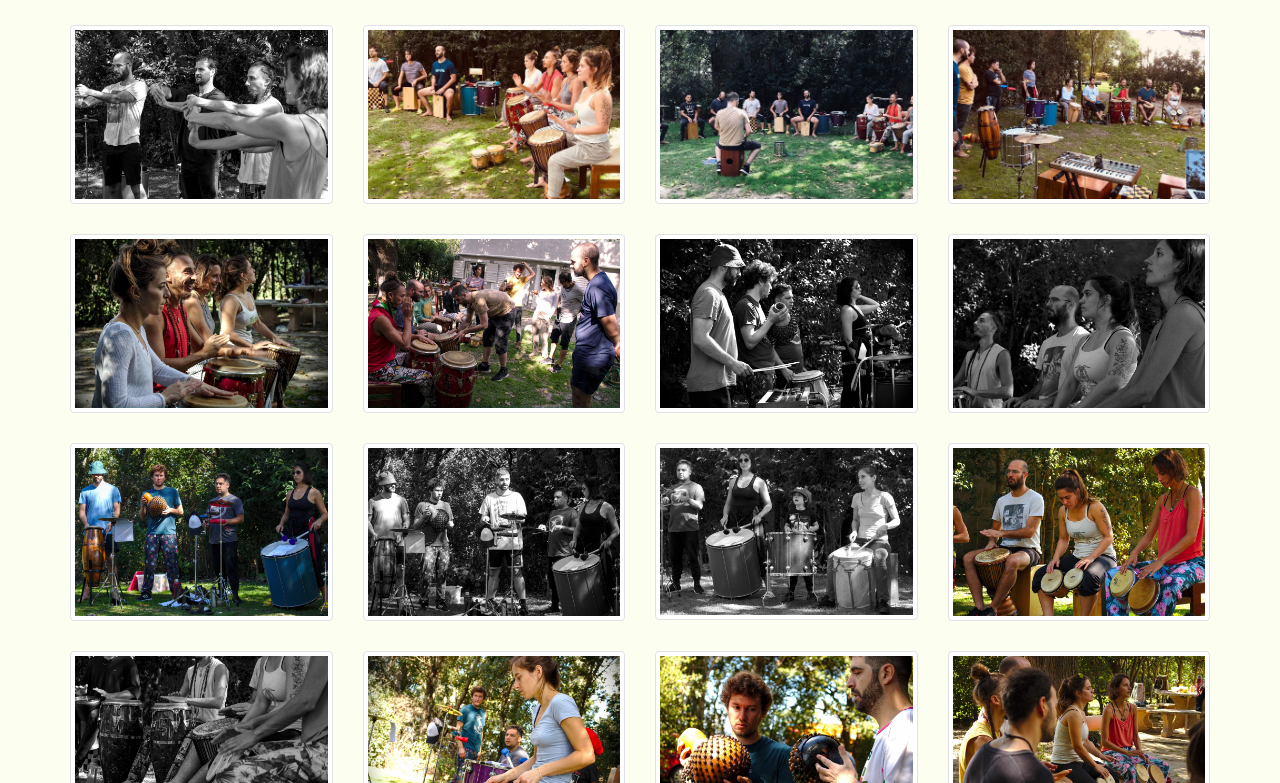
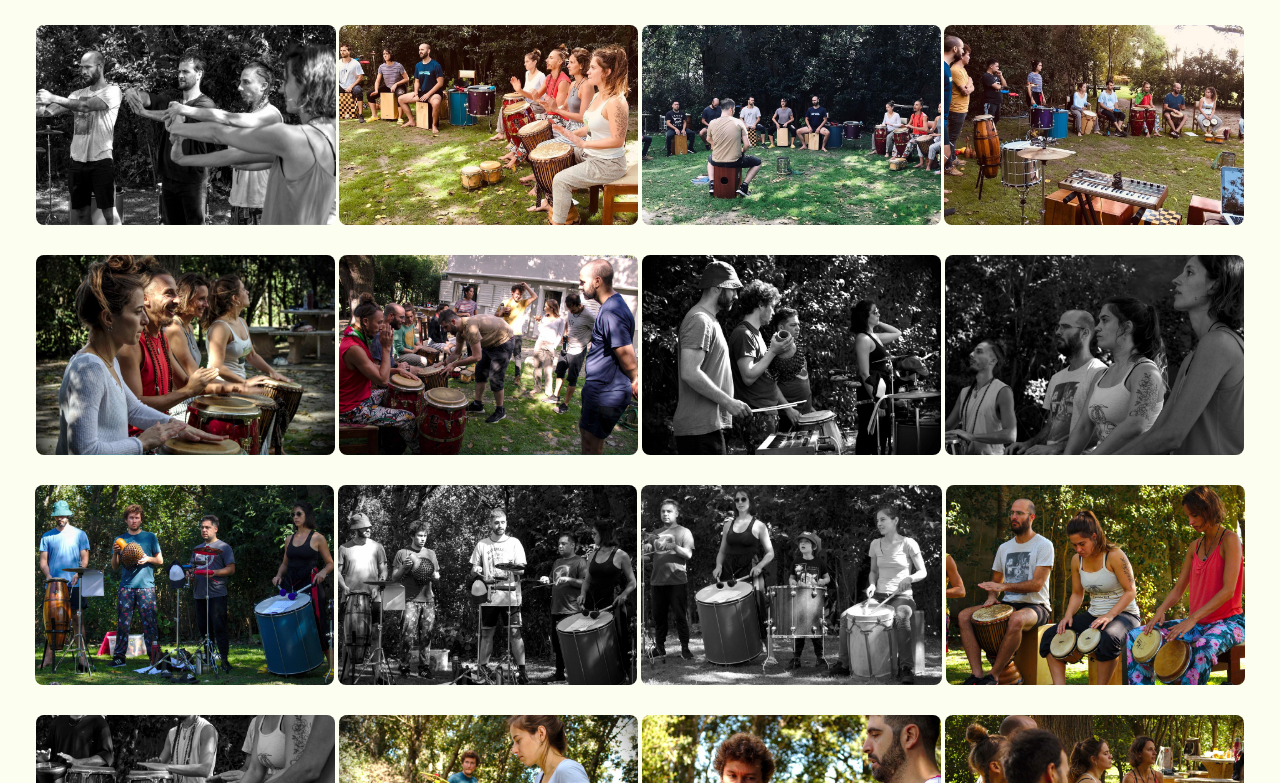
Before and after one commit to diegodipardo/waka, a website: page views/galeria.html in a window 1280 px wide. Shown: the part 217-1000 px from the top of the page. Drawn offline with nearby package versions, Linux system fonts and the light colour scheme.

Commit message:
cambiar galeria a css

```diff
--- a/assets/scss/_estructura.scss
+++ b/assets/scss/_estructura.scss
@@ -350,3 +350,9 @@ transition: all 1s;
     opacity: 1;
     transform: translate(0, 0);
 }
+
+.altoImg {
+    width: 100%;
+    max-width: 400px;
+    height: auto;
+}
--- a/assets/scss/_modal.scss
+++ b/assets/scss/_modal.scss
@@ -57,7 +57,6 @@ body a {
         outline: 0;
         max-height: 90vh;
         overflow-y: auto;
-
     }
 
     .lightbox {
--- a/views/galeria.html
+++ b/views/galeria.html
@@ -44,175 +44,199 @@
                 <h1>Galería</h1>
             </main>
             <!-- Galería -->
+            <!-- MODAL -->
             <section>
-                <div class="container">
-                    <div class="row">
-                        <div class="row content">
-                            <div class="col-lg-3 col-md-4 col-xs-6 thumb scroll-content fadeTop">
-                                <a class="thumbnail" href="#" data-image-id="" data-toggle="modal" data-title="Elongando"
-                                    data-image="../images/elongando-gde.jpg"
-                                    data-target="#image-gallery">
-                                    <img class="img-thumbnail"
-                                        src="../images/elongando-gde.jpg"
-                                        alt="elongando">
-                                </a>
+                <div id="thumblist" class="anchoGaleria">
+                    <!-- IMAGEN 1 GALERÍA -->
+                    <a href="#image1">
+                    <img src="../images/elongando-gde.jpg" class="thumb" alt="Elongando"/></a>
+                    <div id="image1" class="lightbox">
+                        <div>
+                            <a href="#image12"><img src="../images/left.png" class="previous" alt="anterior"/></a>
+                            <img class="img-thumbnail altoImg" src="../images/elongando-gde.jpg"  alt="elongando"> </a>
+                            <p class="description"> Elongando </p>
                         </div>
-                            <div class="col-lg-3 col-md-4 col-xs-6 thumb scroll-content fadeTop">
-                                <a class="thumbnail" href="#" data-image-id="" data-toggle="modal" data-title=""
-                                    data-image="../images/tocando-1.jpg"
-                                    data-target="#image-gallery">
-                                    <img class="img-thumbnail"
-                                        src="../images/tocando-1.jpg"
-                                        alt="tocando percusión al aire libre, en ronda">
-                                </a>
+                        <a href="#_"><img src="../images/close.png" class="exit" alt="cerrar"/></a>
+                        <a href="#image2"><img src="../images/right.png" class="next" alt="siguiente"/></a>
                     </div>
-                            <div class="col-lg-3 col-md-4 col-xs-6 thumb scroll-content fadeTop">
-                                <a class="thumbnail" href="#" data-image-id="" data-toggle="modal" data-title=""
-                                    data-image="../images/tocando-2.jpg"
-                                    data-target="#image-gallery">
-                                        <img class="img-thumbnail"
-                                            src="../images/tocando-2.jpg"
-                                            alt="tocando percusión al aire libre, en ronda">
-                                </a>
+                    <!-- IMAGEN 2 GALERIA -->
+                    <a href="#image2"><img src="../images/tocando-1.jpg" class="thumb" alt="tocando percusión al aire libre, en ronda"/></a>
+                    <div id="image2" class="lightbox">
+                        <div>
+                            <a href="#image1"><img src="../images/left.png" class="previous" alt="anterior"/></a>
+                            <img class="img-thumbnail altoImg" src="../images/tocando-1.jpg"  alt="tocando percusión al aire libre, en ronda"> </a>
+                            <p class="description"> Djembe y lo que venga. </p>
                         </div>
-                            <div class="col-lg-3 col-md-4 col-xs-6 thumb scroll-content fadeTop">
-                                <a class="thumbnail" href="#" data-image-id="" data-toggle="modal" data-title=""
-                                    data-image="../images/tocando-3.jpg"
-                                    data-target="#image-gallery">
-                                        <img class="img-thumbnail"
-                                            src="../images/tocando-3.jpg"
-                                            alt="integrantes esperando para tocar, en ronda">
-                                </a>
+                            <a href="#_"><img src="../images/close.png" class="exit" alt="cerrar"/></a>
+                            <a href="#image3"><img src="../images/right.png" class="next" alt="siguiente"/></a>
                     </div>
-                            <div class="col-lg-3 col-md-4 col-xs-6 thumb scroll-content fadeTop">
-                                <a class="thumbnail" href="#" data-image-id="" data-toggle="modal" data-title=""
-                                    data-image="../images/tocando-4.jpg"
-                                    data-target="#image-gallery">
-                                        <img class="img-thumbnail"
-                                            src="../images/tocando-4.jpg"
-                                            alt="de perfil, cuatro integrantes tocando">
-                                </a>
+
+                    <!-- IMAGEN 3 GALERIA -->
+                    <a href="#image3"><img src="../images/tocando-2.jpg" class="thumb" alt="tocando percusión al aire libre, en ronda"/></a>
+                    <div id="image3" class="lightbox">
+                    <div>
+                        <a href="#image2"><img src="../images/left.png" class="previous" alt="anterior"/></a>
+                        <img class="img-thumbnail altoImg" src="../images/tocando-2.jpg"  alt="tocando percusión al aire libre, en ronda"> </a>
+                        <p class="description"> Djembe y lo que venga. </p>
                     </div>
-                            <div class="col-lg-3 col-md-4 col-xs-6 thumb scroll-content fadeTop">
-                                <a class="thumbnail" href="#" data-image-id="" data-toggle="modal" data-title=""
-                                    data-image="../images/tocando-5.jpg"
-                                    data-target="#image-gallery">
-                                        <img class="img-thumbnail"
-                                            src="../images/tocando-5.jpg"
-                                            alt="enseñando percusión a los Waka">
-                                </a>
+                    <a href="#_"><img src="../images/close.png" class="exit" alt="cerrar"/></a>
+                    <a href="#image4"><img src="../images/right.png" class="next" alt="siguiente"/></a>
                     </div>
-                            <div class="col-lg-3 col-md-4 col-xs-6 thumb scroll-content fadeTop">
-                                <a class="thumbnail" href="#" data-image-id="" data-toggle="modal" data-title=""
-                                    data-image="../images/tocando-6.jpg"
-                                    data-target="#image-gallery">
-                                        <img class="img-thumbnail"
-                                            src="../images/tocando-6.jpg"
-                                            alt="de perfil, esperando para tocar">
-                                </a>
+
+                    <!-- IMAGEN 4 GALERIA -->
+                    <a href="#image4"><img src="../images/tocando-3.jpg" class="thumb" alt="integrantes esperando para tocar, en ronda"/></a>
+                    <div id="image4" class="lightbox">
+                    <div>
+                        <a href="#image3"><img src="../images/left.png" class="previous" alt="anterior"/></a>
+                        <img class="img-thumbnail altoImg" src="../images/tocando-3.jpg"  alt="integrantes esperando para tocar, en ronda"> </a>
+                        <p class="description"> Djembe y lo que venga. </p>
                     </div>
-                            <div class="col-lg-3 col-md-4 col-xs-6 thumb scroll-content fadeTop">
-                                <a class="thumbnail" href="#" data-image-id="" data-toggle="modal" data-title=""
-                                    data-image="../images/tocando-7.jpg"
-                                    data-target="#image-gallery">
-                                        <img class="img-thumbnail"
-                                            src="../images/tocando-7.jpg"
-                                            alt="de perfil, en blanco y negro">
-                                </a>
+                    <a href="#_"><img src="../images/close.png" class="exit" alt="cerrar"/></a>
+                    <a href="#image5"><img src="../images/right.png" class="next" alt="siguiente"/></a>
                     </div>
-                            <div class="col-lg-3 col-md-4 col-xs-6 thumb scroll-content fadeTop">
-                                <a class="thumbnail" href="#" data-image-id="" data-toggle="modal" data-title=""
-                                    data-image="../images/tocando-8.jpg"
-                                    data-target="#image-gallery">
-                                        <img class="img-thumbnail"
-                                            src="../images/tocando-8.jpg"
-                                            alt="cuatro integrantes de frente">
-                                </a>
+
+                    <!-- IMAGEN 5 GALERIA -->
+                    <a href="#image5"><img src="../images/tocando-4.jpg" class="thumb" alt="de perfil, cuatro integrantes tocando"/></a>
+                    <div id="image5" class="lightbox">
+                    <div>
+                        <a href="#image4"><img src="../images/left.png" class="previous" alt="anterior"/></a>
+                        <img class="img-thumbnail altoImg" src="../images/tocando-4.jpg"  alt="de perfil, cuatro integrantes tocando"> </a>
+                        <p class="description"> Djembe y lo que venga. </p>
                     </div>
-                            <div class="col-lg-3 col-md-4 col-xs-6 thumb scroll-content fadeTop">
-                                <a class="thumbnail" href="#" data-image-id="" data-toggle="modal" data-title=""
-                                    data-image="../images/tocando-9.jpg"
-                                    data-target="#image-gallery">
-                                        <img class="img-thumbnail"
-                                            src="../images/tocando-9.jpg"
-                                            alt="aprendiendo percusión, blanco y negro">
-                                </a>
+                    <a href="#_"><img src="../images/close.png" class="exit" alt="cerrar"/></a>
+                    <a href="#image6"><img src="../images/right.png" class="next" alt="siguiente"/></a>
                     </div>
-                            <div class="col-lg-3 col-md-4 col-xs-6 thumb scroll-content fadeTop">
-                                <a class="thumbnail" href="#" data-image-id="" data-toggle="modal" data-title=""
-                                    data-image="../images/tocando-10.jpg"
-                                    data-target="#image-gallery">
-                                        <img class="img-thumbnail"
-                                            src="../images/tocando-10.jpg"
-                                            alt="integrantes con niñe tocando percusión">
-                                </a>
+
+                    <!-- IMAGEN 6 GALERIA -->
+                    <a href="#image6"><img src="../images/tocando-5.jpg" class="thumb" alt="enseñando percusión a los Waka"/></a>
+                    <div id="image6" class="lightbox">
+                    <div>
+                        <a href="#image5"><img src="../images/left.png" class="previous" alt="anterior"/></a>
+                        <img class="img-thumbnail altoImg" src="../images/tocando-5.jpg"  alt="enseñando percusión a los Waka"> </a>
+                        <p class="description"> Djembe y lo que venga. </p>
                     </div>
-                            <div class="col-lg-3 col-md-4 col-xs-6 thumb scroll-content fadeTop">
-                                <a class="thumbnail" href="#" data-image-id="" data-toggle="modal" data-title=""
-                                    data-image="../images/tocando-11.jpg"
-                                    data-target="#image-gallery">
-                                        <img class="img-thumbnail"
-                                            src="../images/tocando-11.jpg"
-                                            alt="tocando bongo y Djembe">
-                                </a>
+                    <a href="#_"><img src="../images/close.png" class="exit" alt="cerrar"/></a>
+                    <a href="#image7"><img src="../images/right.png" class="next" alt="siguiente"/></a>
                     </div>
-                            <div class="col-lg-3 col-md-4 col-xs-6 thumb scroll-content fadeTop">
-                                <a class="thumbnail" href="#" data-image-id="" data-toggle="modal" data-title=""
-                                    data-image="../images/tocando-12.jpg"
-                                    data-target="#image-gallery">
-                                        <img class="img-thumbnail"
-                                            src="../images/tocando-12.jpg"
-                                            alt="congas y bongo, blanco y negro">
-                                </a>
+
+                    <!-- IMAGEN 7 GALERIA -->
+                    <a href="#image7"><img src="../images/tocando-6.jpg" class="thumb" alt="de perfil, esperando para tocar"/></a>
+                    <div id="image7" class="lightbox">
+                    <div>
+                        <a href="#image6"><img src="../images/left.png" class="previous" alt="anterior"/></a>
+                        <img class="img-thumbnail altoImg" src="../images/tocando-6.jpg"  alt="de perfil, esperando para tocar"> </a>
+                        <p class="description"> Djembe y lo que venga. </p>
                     </div>
-                            <div class="col-lg-3 col-md-4 col-xs-6 thumb scroll-content fadeTop">
-                                <a class="thumbnail" href="#" data-image-id="" data-toggle="modal" data-title=""
-                                    data-image="../images/tocando-13.jpg"
-                                    data-target="#image-gallery">
-                                        <img class="img-thumbnail"
-                                            src="../images/tocando-13.jpg"
-                                            alt="integrante tocando bombo leguero">
-                                </a>
+                    <a href="#_"><img src="../images/close.png" class="exit" alt="cerrar"/></a>
+                    <a href="#image8"><img src="../images/right.png" class="next" alt="siguiente"/></a>
                     </div>
-                            <div class="col-lg-3 col-md-4 col-xs-6 thumb scroll-content fadeTop">
-                                <a class="thumbnail" href="#" data-image-id="" data-toggle="modal" data-title=""
-                                    data-image="../images/tocando-14.jpg"
-                                    data-target="#image-gallery">
-                                        <img class="img-thumbnail"
-                                            src="../images/tocando-14.jpg"
-                                            alt="tocando percusión Shekere">
-                                </a>
+
+                    <!-- IMAGEN 8 GALERIA -->
+                    <a href="#image8"><img src="../images/tocando-7.jpg" class="thumb" alt="de perfil, en blanco y negro"/></a>
+                    <div id="image8" class="lightbox">
+                    <div>
+                        <a href="#image7"><img src="../images/left.png" class="previous" alt="anterior"/></a>
+                        <img class="img-thumbnail altoImg" src="../images/tocando-7.jpg"  alt="de perfil, en blanco y negro"> </a>
+                        <p class="description"> Djembe y lo que venga. </p>
                     </div>
-                            <div class="col-lg-3 col-md-4 col-xs-6 thumb scroll-content fadeTop">
-                                <a class="thumbnail" href="#" data-image-id="" data-toggle="modal" data-title=""
-                                    data-image="../images/tocando-15.jpg"
-                                    data-target="#image-gallery">
-                                        <img class="img-thumbnail"
-                                            src="../images/tocando-15.jpg"
-                                            alt="integrantes de perfil en semicírculo">
-                                </a>
+                    <a href="#_"><img src="../images/close.png" class="exit" alt="cerrar"/></a>
+                    <a href="#image9"><img src="../images/right.png" class="next" alt="siguiente"/></a>
                     </div>
+
+                    <!-- IMAGEN 9 GALERIA -->
+                    <a href="#image9"><img src="../images/tocando-8.jpg" class="thumb" alt="cuatro integrantes de frente"/></a>
+                    <div id="image9" class="lightbox">
+                    <div>
+                        <a href="#image8"><img src="../images/left.png" class="previous" alt="anterior"/></a>
+                        <img class="img-thumbnail altoImg" src="../images/tocando-8.jpg"  alt="cuatro integrantes de frente"> </a>
+                        <p class="description"> Djembe y lo que venga. </p>
                     </div>
-                        <div class="modal fade" id="image-gallery" tabindex="-1" role="dialog" aria-labelledby="myModalLabel" aria-hidden="true">
-                            <div class="modal-dialog modal-lg">
-                                <div class="modal-content">
-                                    <div class="modal-header">
-                                        <h2 class="modal-title" id="image-gallery-title"></h2>
-                                        <button type="button" class="close" data-dismiss="modal"><span aria-hidden="true">×</span><span class="sr-only">Close</span>
-                                        </button>
+                    <a href="#_"><img src="../images/close.png" class="exit" alt="cerrar"/></a>
+                    <a href="#image10"><img src="../images/right.png" class="next" alt="siguiente"/></a>
                     </div>
-                                    <div class="modal-body">
-                                        <img id="image-gallery-image" class="img-responsive col-md-12" src="">
+
+                    <!-- IMAGEN 10 GALERIA -->
+                    <a href="#image10"><img src="../images/tocando-9.jpg" class="thumb" alt="aprendiendo percusión, blanco y negro"/></a>
+                    <div id="image10" class="lightbox">
+                    <div>
+                        <a href="#image9"><img src="../images/left.png" class="previous" alt="anterior"/></a>
+                        <img class="img-thumbnail altoImg" src="../images/tocando-9.jpg"  alt="aprendiendo percusión, blanco y negro"> </a>
+                        <p class="description"> Djembe y lo que venga. </p>
                     </div>
-                                    <div class="modal-footer">
-                                        <button type="button" class="btn btn-secondary float-left" id="show-previous-image"><i class="fa fa-arrow-left"></i>
-                                        </button>
-                                        <button type="button" id="show-next-image" class="btn btn-secondary float-right"><i class="fa fa-arrow-right"></i>
-                                        </button>
+                    <a href="#_"><img src="../images/close.png" class="exit" alt="cerrar"/></a>
+                    <a href="#image11"><img src="../images/right.png" class="next" alt="siguiente"/></a>
                     </div>
+
+                    <!-- IMAGEN 11 GALERIA -->
+                    <a href="#image11"><img src="../images/tocando-10.jpg" class="thumb" alt="integrantes con niñe tocando percusión"/></a>
+                    <div id="image11" class="lightbox">
+                    <div>
+                        <a href="#image10"><img src="../images/left.png" class="previous" alt="anterior"/></a>
+                        <img class="img-thumbnail altoImg" src="../images/tocando-10.jpg"  alt="integrantes con niñe tocando percusión"> </a>
+                        <p class="description"> Djembe y lo que venga. </p>
                     </div>
+                    <a href="#_"><img src="../images/close.png" class="exit" alt="cerrar"/></a>
+                    <a href="#image12"><img src="../images/right.png" class="next" alt="siguiente"/></a>
                     </div>
+
+                    <!-- IMAGEN 12 GALERIA -->
+                    <a href="#image12"><img src="../images/tocando-11.jpg" class="thumb" alt="tocando bongo y Djembe"/></a>
+                    <div id="image12" class="lightbox">
+                    <div>
+                        <a href="#image11"><img src="../images/left.png" class="previous" alt="anterior"/></a>
+                        <img class="img-thumbnail altoImg" src="../images/tocando-11.jpg"  alt="tocando bongo y Djembe"> </a>
+                        <p class="description"> Djembe y lo que venga. </p>
                     </div>
+                    <a href="#_"><img src="../images/close.png" class="exit" alt="cerrar"/></a>
+                    <a href="#image13"><img src="../images/right.png" class="next" alt="siguiente"/></a>
+                    </div>
+
+                    <!-- IMAGEN 13 GALERIA -->
+                    <a href="#image13"><img src="../images/tocando-12.jpg" class="thumb" alt="congas y bongo, blanco y negro"/></a>
+                    <div id="image13" class="lightbox">
+                    <div>
+                        <a href="#image12"><img src="../images/left.png" class="previous" alt="anterior"/></a>
+                        <img class="img-thumbnail altoImg" src="../images/tocando-12.jpg"  alt="congas y bongo, blanco y negro"> </a>
+                        <p class="description"> Djembe y lo que venga. </p>
+                    </div>
+                    <a href="#_"><img src="../images/close.png" class="exit" alt="cerrar"/></a>
+                    <a href="#image14"><img src="../images/right.png" class="next" alt="siguiente"/></a>
+                    </div>
+
+                    <!-- IMAGEN 14 GALERIA -->
+                    <a href="#image14"><img src="../images/tocando-13.jpg" class="thumb" alt="integrante tocando bombo leguero"/></a>
+                    <div id="image14" class="lightbox">
+                    <div>
+                        <a href="#image13"><img src="../images/left.png" class="previous" alt="anterior"/></a>
+                        <img class="img-thumbnail altoImg" src="../images/tocando-13.jpg"  alt="integrante tocando bombo leguero"> </a>
+                        <p class="description"> Djembe y lo que venga. </p>
+                    </div>
+                    <a href="#_"><img src="../images/close.png" class="exit" alt="cerrar"/></a>
+                    <a href="#image15"><img src="../images/right.png" class="next" alt="siguiente"/></a>
+                    </div>
+
+                    <!-- IMAGEN 15 GALERIA -->
+                    <a href="#image15"><img src="../images/tocando-14.jpg" class="thumb" alt="tocando percusión con Shekere"/></a>
+                    <div id="image15" class="lightbox">
+                    <div>
+                        <a href="#image14"><img src="../images/left.png" class="previous" alt="anterior"/></a>
+                        <img class="img-thumbnail altoImg" src="../images/tocando-14.jpg"  alt="tocando percusión con Shekere"> </a>
+                        <p class="description"> Djembe y lo que venga. </p>
+                    </div>
+                    <a href="#_"><img src="../images/close.png" class="exit" alt="cerrar"/></a>
+                    <a href="#image16"><img src="../images/right.png" class="next" alt="siguiente"/></a>
+                    </div>
+
+                    <!-- IMAGEN 16 GALERIA -->
+                    <a href="#image16"><img src="../images/tocando-15.jpg" class="thumb" alt="integrantes de perfil en semicírculo"/></a>
+                    <div id="image16" class="lightbox">
+                    <div>
+                        <a href="#image15"><img src="../images/left.png" class="previous" alt="anterior"/></a>
+                        <img class="img-thumbnail altoImg" src="../images/tocando-15.jpg"  alt="integrantes de perfil en semicírculo"> </a>
+                        <p class="description"> Djembe y lo que venga. </p>
+                    </div>
+                    <a href="#_"><img src="../images/close.png" class="exit" alt="cerrar"/></a>
+                    <a href="#image1"><img src="../images/right.png" class="next" alt="siguiente"/></a>
                     </div>
                 </div>
             </section>
```
Also changed, not shown: assets/scss/_media-queries.scss (+10 -0 lines), views/quienes.somos.html (+1 -1 lines), assets/css/estilos.css. Lines whose indentation alone changed are shown as unchanged.
